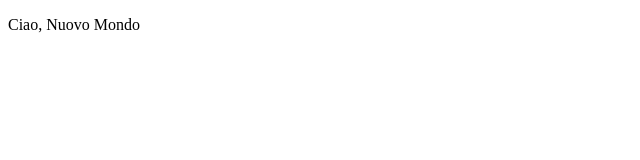
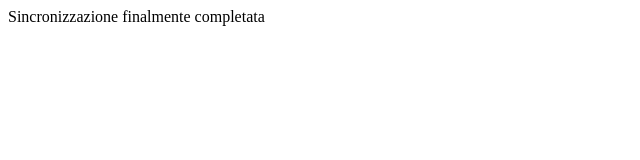
Before and after one commit to Fred3rick/fridericus, a plain HTML site: page index.html in a window 1280 px wide. Shown: the whole page, without its empty margins (0-640 px from the left). Drawn offline with Linux system fonts and the light colour scheme.

Commit message:
Sincronizzazione del codice con ATOM
Utilizzata la app GitHub Desktop

```diff
--- a/index.html
+++ b/index.html
@@ -12,7 +12,7 @@
 
 <body>
 
-<p>Ciao, Nuovo Mondo</p>
+<div>Sincronizzazione finalmente completata</div>
 
 
 
```
